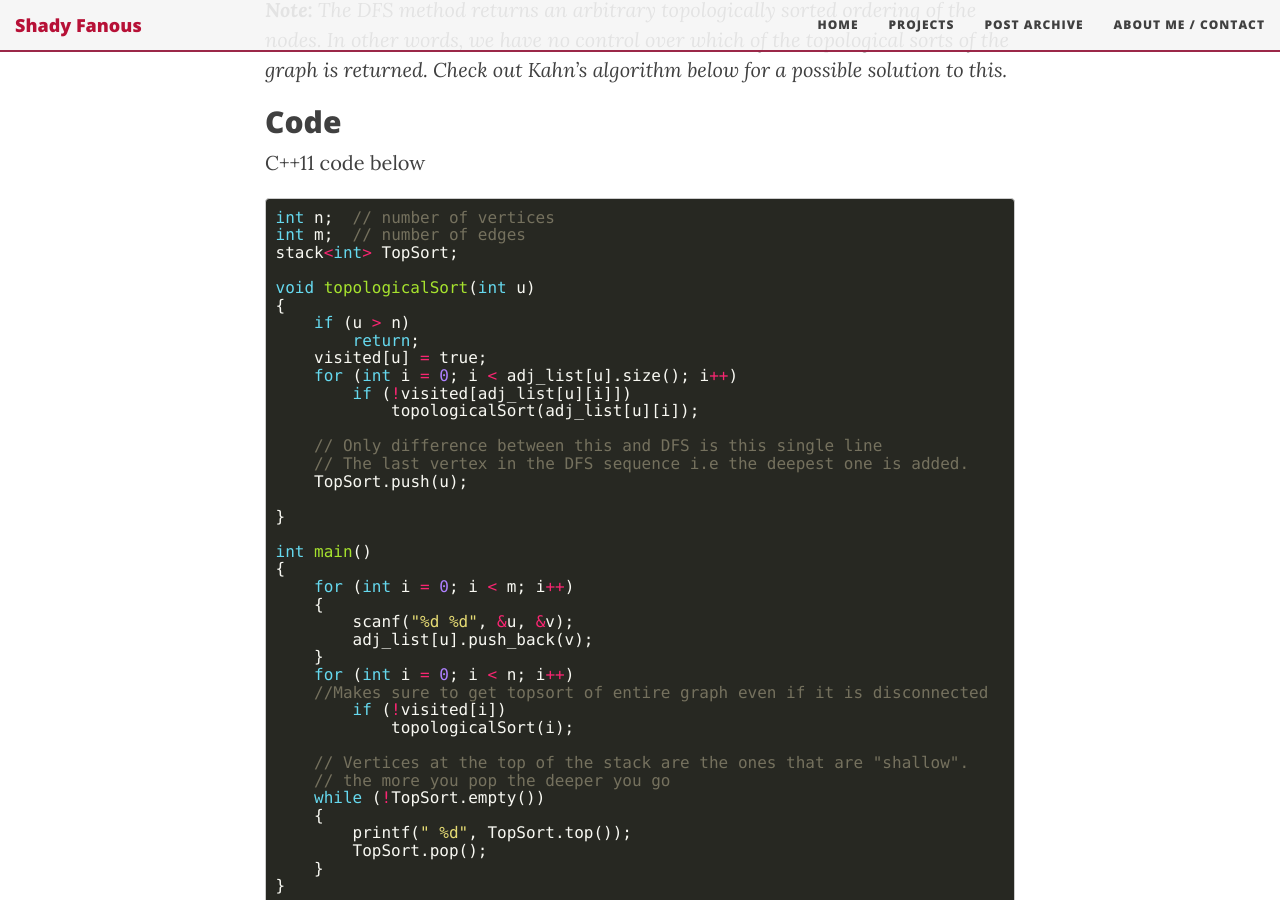
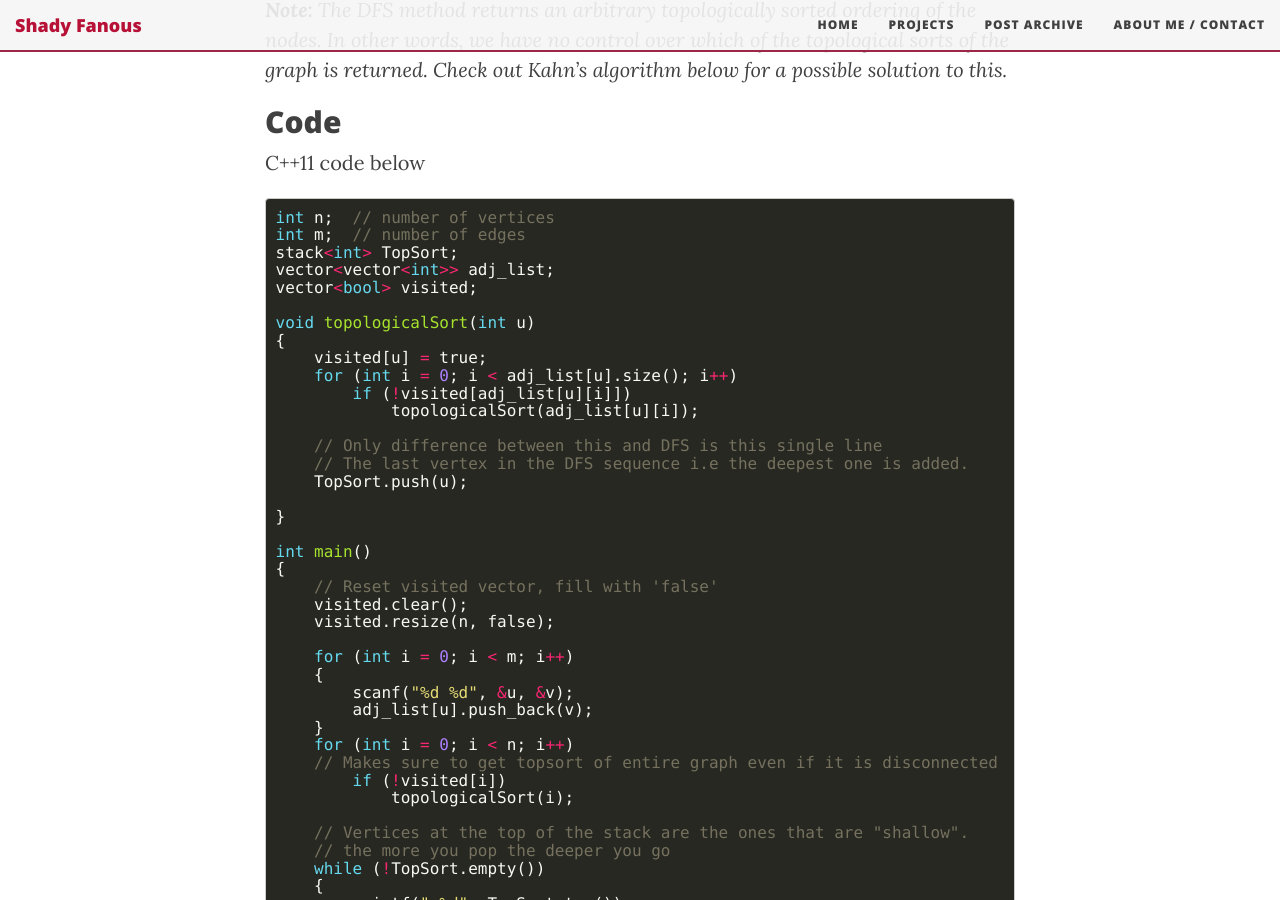
Before and after one commit to ShadyF/shadyf.github.io, a Jekyll site: the page built from _posts/Notes/2016-07-26-topological-sorting.md, in a window 1280 px wide and 900 px high, scrolled down 984 px. Built offline with Jekyll 4.4.1, drawn with Linux system fonts in a browser that asks for light colours; nearby versions of some CDN libraries; formulas are drawn with MathJax 3; comment, search, counter and statistics services are not loaded.

Commit message:
Some minor edits to topological sorting code

```diff
--- a/_posts/Notes/2016-07-26-topological-sorting.md
+++ b/_posts/Notes/2016-07-26-topological-sorting.md
@@ -43,11 +43,11 @@ C++11 code below
 int n;  // number of vertices
 int m;  // number of edges
 stack<int> TopSort;
+vector<vector<int>> adj_list;
+vector<bool> visited;
 
 void topologicalSort(int u)
 {
-    if (u > n)
-        return;
     visited[u] = true;
     for (int i = 0; i < adj_list[u].size(); i++)
         if (!visited[adj_list[u][i]])
@@ -61,13 +61,17 @@ void topologicalSort(int u)
 
 int main()
 {
+    // Reset visited vector, fill with 'false'
+    visited.clear();
+    visited.resize(n, false);
+
     for (int i = 0; i < m; i++)
     {
         scanf("%d %d", &u, &v);
         adj_list[u].push_back(v);
     }
     for (int i = 0; i < n; i++)
-    //Makes sure to get topsort of entire graph even if it is disconnected
+    // Makes sure to get topsort of entire graph even if it is disconnected
         if (!visited[i])
             topologicalSort(i);
 
```
